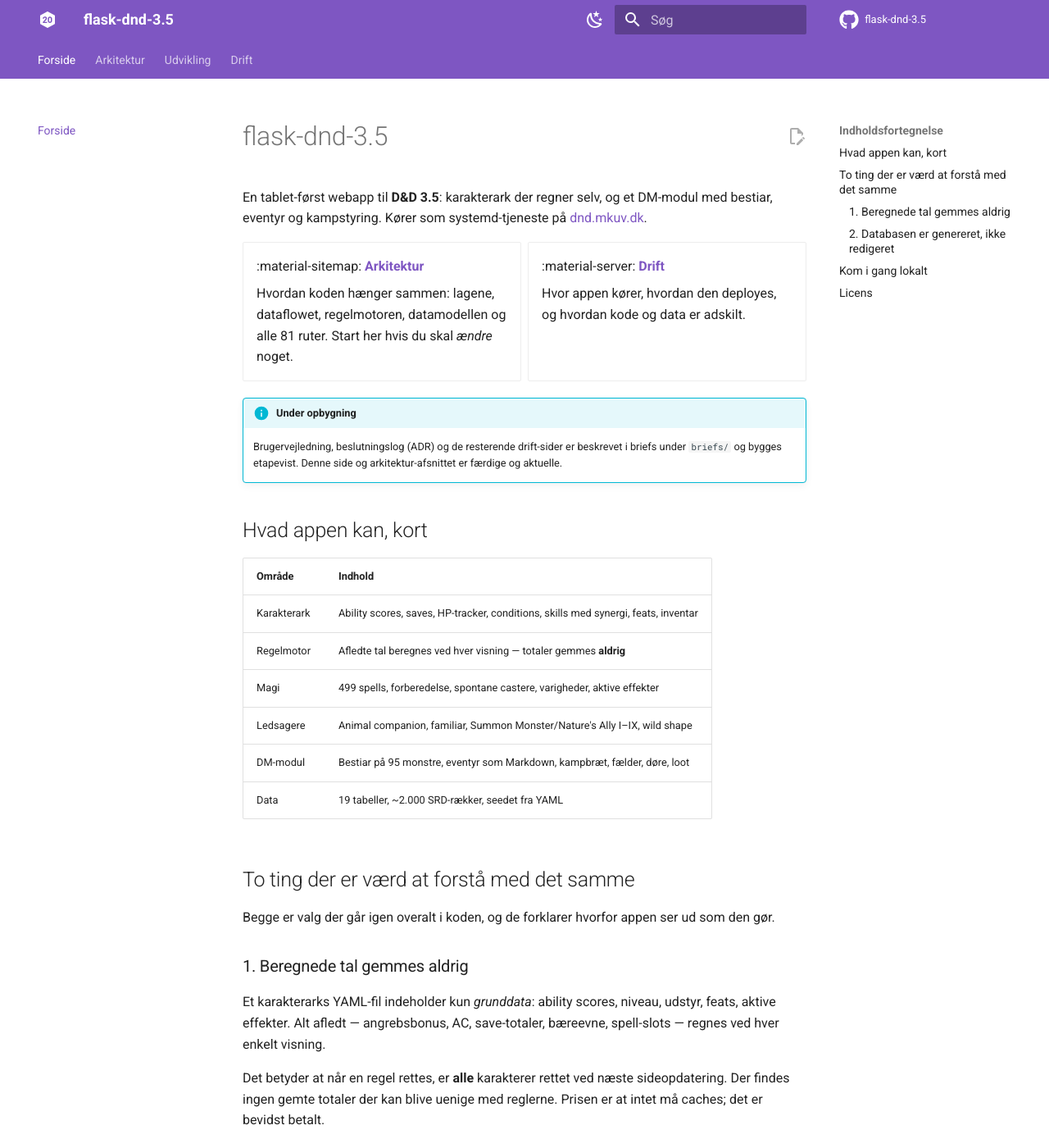
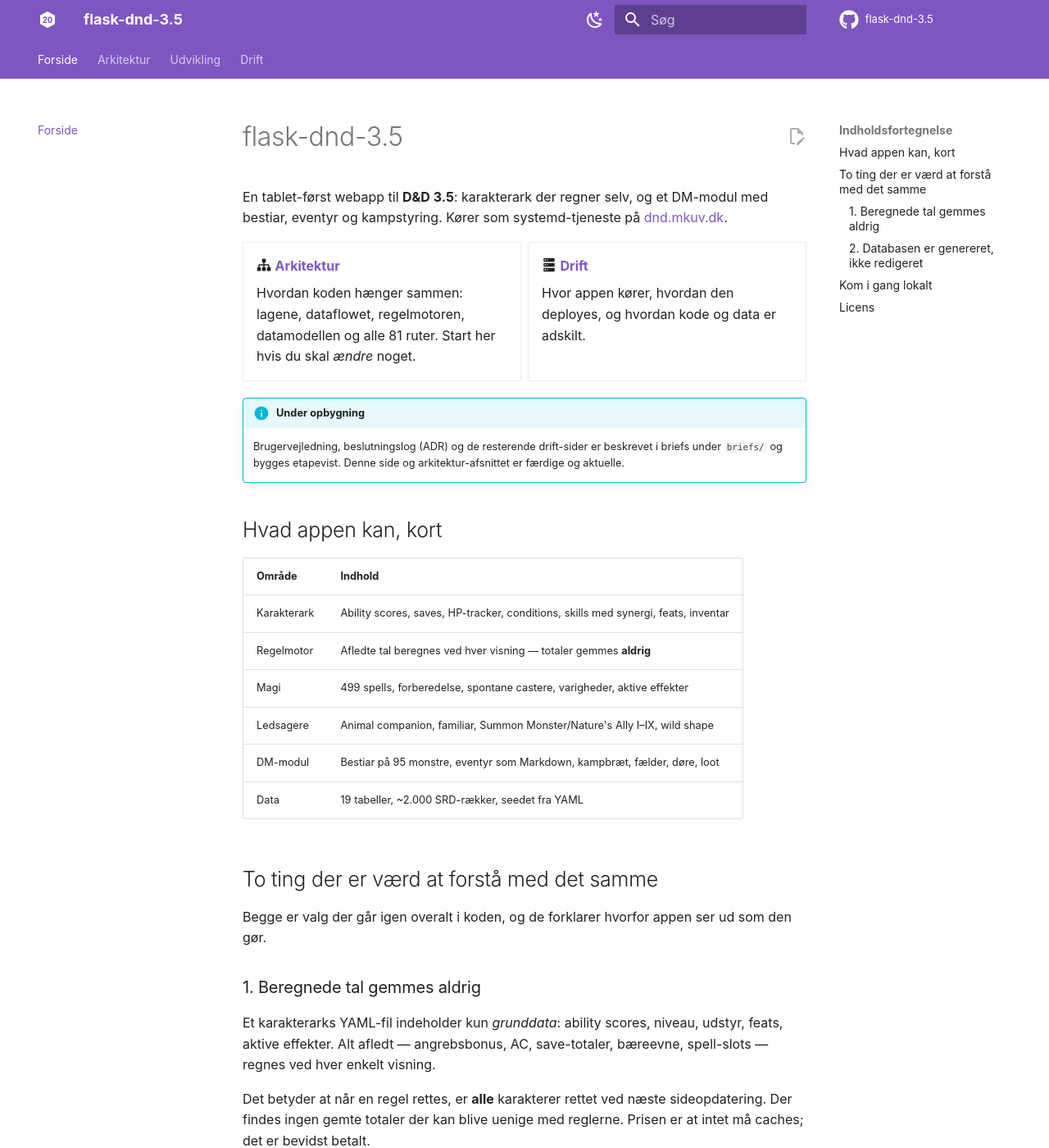
Before and after one commit to MikkelKristiansen/flask-dnd-3.5_ynh, an MkDocs documentation site: the page built from docs/index.md, in a window 1280 px wide and 1400 px high. Shown: the whole window at 82% size. Built offline with MkDocs 1.6.1 and Material for MkDocs 9.7.7, drawn with Linux system fonts in a browser that asks for light colours; comment, search, counter and statistics services are not loaded.

Commit message:
Docs: font: false + pymdownx.emoji — bring D&D-sitet på linje med hub'en
x1-Claude gjorde opmærksom på at flask-dnd-3.5/mkdocs.yml er skrevet FØR
mkuv-docs' skabelon fik de to ændringer, og derfor kunne være drevet fra
den. Krydstjekket mod skabelon/mkdocs.yml.skabelon på origin/main — ikke
mod hukommelsen — og begge dele manglede faktisk.

Verificeret i det BYGGEDE site før og efter, ikke kun i konfigurationen:

1. pymdownx.emoji manglede, og docs/index.md bruger :material-sitemap: og
   :material-server:. De stod som RÅ TEKST på forsiden af D&D-sitet. Nu
   renderes de som svg.
2. font: false manglede → site/index.html hentede fra fonts.googleapis.com
   og fonts.gstatic.com. Nu ingen af delene.

Punkt 2 er ikke kun privatliv: hub'en har font: false, så skrifttypen
skiftede synligt når man klikkede fra docs.mkuv.dk ind i /dnd/. Det ligner
en fejl frem for et valg.

Co-Authored-By: Claude Opus 5 <noreply@anthropic.com>
Claude-Session: https://claude.ai/code/session_0169MVijqB7pZ4GtANU1yfDB

```diff
--- a/mkdocs.yml
+++ b/mkdocs.yml
@@ -33,6 +33,10 @@ exclude_docs: |
 theme:
   name: material
   language: da
+  # Ingen hentning af Roboto fra fonts.googleapis.com — systemfonten bruges.
+  # Står ens i hub'en (mkuv-docs); lad den blive stående, ellers skifter
+  # skrifttypen når man klikker fra docs.mkuv.dk-forsiden ind i /dnd/.
+  font: false
   icon:
     logo: material/dice-d20
     repo: fontawesome/brands/github
@@ -95,6 +99,12 @@ markdown_extensions:
           format: !!python/name:pymdownx.superfences.fence_code_format
   - pymdownx.tabbed:
       alternate_style: true
+  # Ikon-shortcodes som :material-sitemap: og :material-server:. UDEN denne
+  # vises de som RÅ TEKST — docs/index.md bruger to af dem, så det var synligt
+  # på forsiden. Tilføjet 31. juli 2026, kopieret fra mkuv-docs' skabelon.
+  - pymdownx.emoji:
+      emoji_index: !!python/name:material.extensions.emoji.twemoji
+      emoji_generator: !!python/name:material.extensions.emoji.to_svg
 
 # Fejl højlydt på døde interne links og filer der ikke er i nav — ellers
 # rådner dokumentationen stille, og det er hele grunden til at have den.
```
